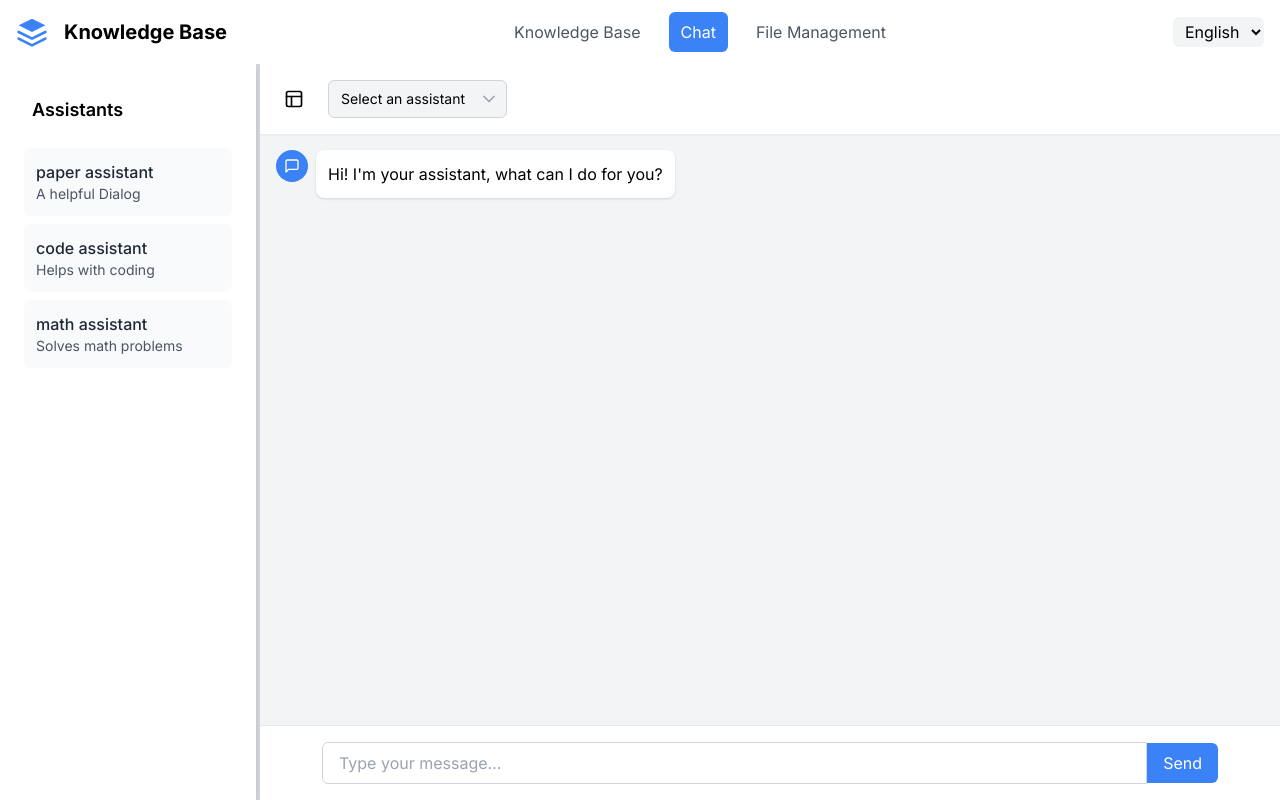
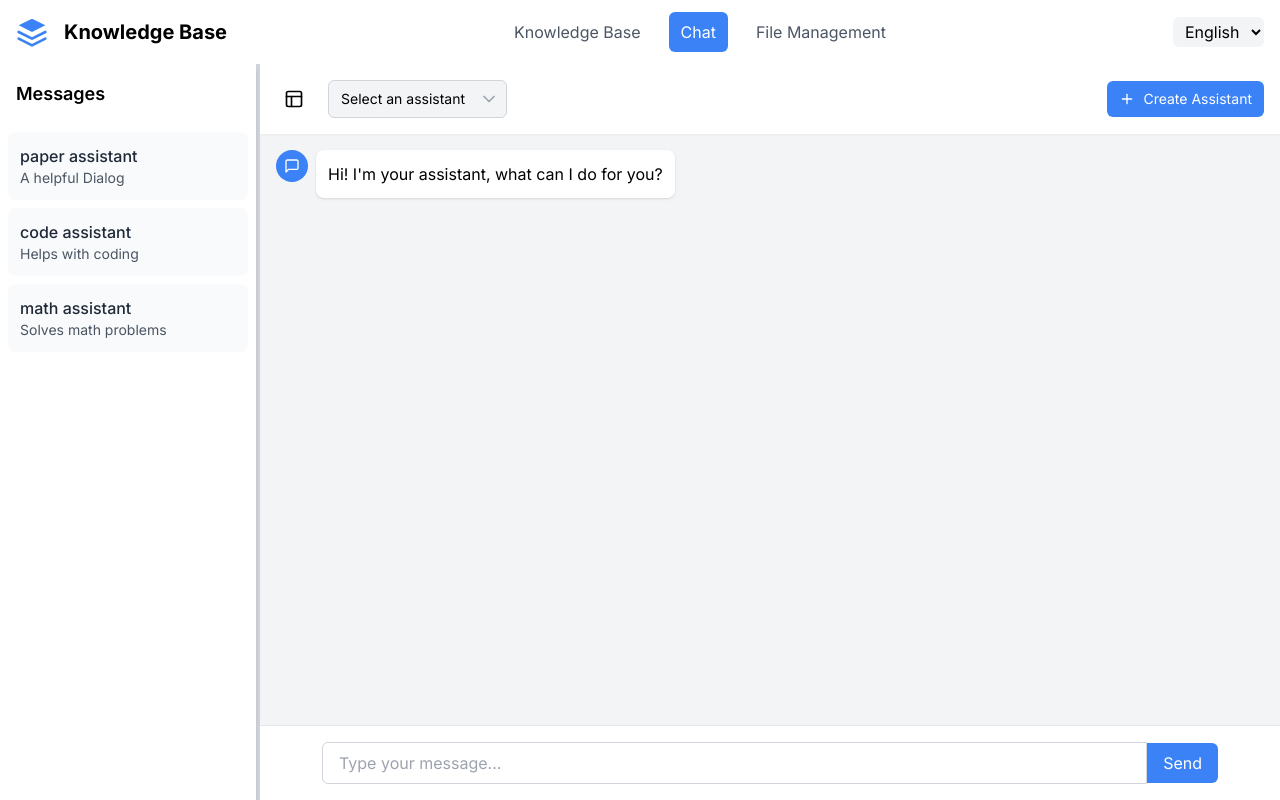
Before and after one commit to DoctorApcs/EduBox_backend, a Next.js app in the folder frontend/: page /chat in a window 1280 px wide. Built offline with nearby package versions, Linux system fonts and the light colour scheme.

Commit message:
feat (ui): adjust chat page components

```diff
--- a/frontend/src/app/chat/page.js
+++ b/frontend/src/app/chat/page.js
@@ -1,138 +1,44 @@
 "use client";
 
-import React, { useState, useCallback, useRef } from "react";
-import { ChevronDown, Layout, MessageSquare } from "lucide-react";
+import React, { useState } from "react";
+import Sidebar from "@/components/chat/SideBar";
+import ChatArea from "@/components/chat/ChatArea";
+import TopBar from "@/components/chat/TopBar";
 
 const Chat = () => {
   const [isSideView, setIsSideView] = useState(true);
   const [selectedAssistant, setSelectedAssistant] = useState("");
-  const [sidebarWidth, setSidebarWidth] = useState(256); // 16rem = 256px
-  const sidebarRef = useRef(null);
-  const [isResizing, setIsResizing] = useState(false);
+  const [sidebarWidth, setSidebarWidth] = useState(256);
 
   const assistants = [
     { id: "1", name: "paper assistant", description: "A helpful Dialog" },
     { id: "2", name: "code assistant", description: "Helps with coding" },
     { id: "3", name: "math assistant", description: "Solves math problems" },
-    // Add more assistants as needed
   ];
 
-  const startResizing = useCallback((mouseDownEvent) => {
-    mouseDownEvent.preventDefault();
-    setIsResizing(true);
-  }, []);
-
-  const stopResizing = useCallback(() => {
-    setIsResizing(false);
-  }, []);
-
-  const resize = useCallback(
-    (mouseMoveEvent) => {
-      if (isResizing) {
-        const newWidth = mouseMoveEvent.clientX - sidebarRef.current.offsetLeft;
-        if (newWidth > 150 && newWidth < 480) {
-          setSidebarWidth(newWidth);
-        }
-      }
-    },
-    [isResizing]
-  );
-
-  React.useEffect(() => {
-    window.addEventListener("mousemove", resize);
-    window.addEventListener("mouseup", stopResizing);
-    return () => {
-      window.removeEventListener("mousemove", resize);
-      window.removeEventListener("mouseup", stopResizing);
-    };
-  }, [resize, stopResizing]);
+  const handleCreateAssistant = () => {
+    // Implement create assistant logic here
+    console.log("Creating new assistant");
+  };
 
   return (
     <div className="flex h-[calc(100vh-4rem)] bg-gray-100">
-      {/* Sidebar */}
-      {isSideView && (
-        <>
-          <aside
-            ref={sidebarRef}
-            className="bg-white shadow-md overflow-y-auto relative p-4"
-            style={{ width: `${sidebarWidth}px` }}
-          >
-            <h2 className="text-lg font-semibold p-4">Assistants</h2>
-            {assistants.map((assistant) => (
-              <div
-                key={assistant.id}
-                className="m-2 p-3 bg-gray-50 rounded-lg hover:bg-gray-100 transition-colors duration-200"
-              >
-                <h3 className="font-medium text-gray-800">{assistant.name}</h3>
-                <p className="text-sm text-gray-600">{assistant.description}</p>
-              </div>
-            ))}
-          </aside>
-          <div
-            className="w-1 cursor-col-resize bg-gray-300 hover:bg-gray-400 transition-colors duration-200"
-            onMouseDown={startResizing}
-          />
-        </>
-      )}
-
-      {/* Main content */}
+      <Sidebar
+        isVisible={isSideView}
+        width={sidebarWidth}
+        setWidth={setSidebarWidth}
+        assistants={assistants}
+      />
       <main className="flex-1 flex flex-col overflow-hidden">
-        {/* Top bar */}
-        <div className="bg-white shadow-sm p-4 flex items-center justify-between">
-          <div className="flex items-center space-x-4">
-            <button
-              onClick={() => setIsSideView(!isSideView)}
-              className="p-2 hover:bg-gray-100 rounded"
-            >
-              <Layout size={20} />
-            </button>
-            <div className="relative">
-              <select
-                value={selectedAssistant}
-                onChange={(e) => setSelectedAssistant(e.target.value)}
-                className="appearance-none bg-gray-100 border border-gray-300 rounded-md py-2 pl-3 pr-10 text-sm leading-5 focus:outline-none focus:ring-2 focus:ring-blue-500 focus:border-blue-500"
-              >
-                <option value="">Select an assistant</option>
-                {assistants.map((assistant) => (
-                  <option key={assistant.id} value={assistant.id}>
-                    {assistant.name}
-                  </option>
-                ))}
-              </select>
-              <ChevronDown
-                size={20}
-                className="absolute right-2 top-1/2 transform -translate-y-1/2 text-gray-400 pointer-events-none"
-              />
-            </div>
-          </div>
-        </div>
-
-        {/* Chat area */}
-        <div className="flex-1 overflow-y-auto p-4">
-          {/* Chat messages would go here */}
-          <div className="flex items-start mb-4">
-            <div className="w-8 h-8 rounded-full bg-blue-500 flex items-center justify-center text-white mr-2">
-              <MessageSquare size={16} />
-            </div>
-            <div className="bg-white p-3 rounded-lg shadow max-w-md">
-              <p>Hi! I'm your assistant, what can I do for you?</p>
-            </div>
-          </div>
-        </div>
-
-        {/* Input area */}
-        <div className="bg-white border-t p-4">
-          <div className="flex items-center max-w-4xl mx-auto">
-            <input
-              type="text"
-              placeholder="Type your message..."
-              className="flex-1 border border-gray-300 rounded-l-md py-2 px-4 focus:outline-none focus:ring-2 focus:ring-blue-500 focus:border-blue-500"
-            />
-            <button className="bg-blue-500 text-white px-4 py-2 rounded-r-md hover:bg-blue-600">
-              Send
-            </button>
-          </div>
-        </div>
+        <TopBar
+          isSideView={isSideView}
+          setIsSideView={setIsSideView}
+          selectedAssistant={selectedAssistant}
+          setSelectedAssistant={setSelectedAssistant}
+          assistants={assistants}
+          onCreateAssistant={handleCreateAssistant}
+        />
+        <ChatArea />
       </main>
     </div>
   );
--- /dev/null
+++ b/frontend/src/components/chat/ChatArea.js
@@ -0,0 +1,34 @@
+import React from "react";
+import { MessageSquare } from "lucide-react";
+
+const ChatArea = () => {
+  return (
+    <>
+      <div className="flex-1 overflow-y-auto p-4">
+        {/* Chat messages would go here */}
+        <div className="flex items-start mb-4">
+          <div className="w-8 h-8 rounded-full bg-blue-500 flex items-center justify-center text-white mr-2">
+            <MessageSquare size={16} />
+          </div>
+          <div className="bg-white p-3 rounded-lg shadow max-w-md">
+            <p>Hi! I'm your assistant, what can I do for you?</p>
+          </div>
+        </div>
+      </div>
+      <div className="bg-white border-t p-4">
+        <div className="flex items-center max-w-4xl mx-auto">
+          <input
+            type="text"
+            placeholder="Type your message..."
+            className="flex-1 border border-gray-300 rounded-l-md py-2 px-4 focus:outline-none focus:ring-2 focus:ring-blue-500 focus:border-blue-500"
+          />
+          <button className="bg-blue-500 text-white px-4 py-2 rounded-r-md hover:bg-blue-600">
+            Send
+          </button>
+        </div>
+      </div>
+    </>
+  );
+};
+
+export default ChatArea;
--- /dev/null
+++ b/frontend/src/components/chat/SideBar.js
@@ -0,0 +1,65 @@
+import React, { useCallback, useRef, useState, useEffect } from "react";
+
+const Sidebar = ({ isVisible, width, setWidth, assistants }) => {
+  const sidebarRef = useRef(null);
+  const [isResizing, setIsResizing] = useState(false);
+
+  const startResizing = useCallback((mouseDownEvent) => {
+    mouseDownEvent.preventDefault();
+    setIsResizing(true);
+  }, []);
+
+  const stopResizing = useCallback(() => {
+    setIsResizing(false);
+  }, []);
+
+  const resize = useCallback(
+    (mouseMoveEvent) => {
+      if (isResizing) {
+        const newWidth = mouseMoveEvent.clientX - sidebarRef.current.offsetLeft;
+        if (newWidth > 150 && newWidth < 480) {
+          setWidth(newWidth);
+        }
+      }
+    },
+    [isResizing, setWidth]
+  );
+
+  useEffect(() => {
+    window.addEventListener("mousemove", resize);
+    window.addEventListener("mouseup", stopResizing);
+    return () => {
+      window.removeEventListener("mousemove", resize);
+      window.removeEventListener("mouseup", stopResizing);
+    };
+  }, [resize, stopResizing]);
+
+  if (!isVisible) return null;
+
+  return (
+    <>
+      <aside
+        ref={sidebarRef}
+        className="bg-white shadow-md overflow-y-auto relative"
+        style={{ width: `${width}px` }}
+      >
+        <h2 className="text-lg font-semibold p-4">Messages</h2>
+        {assistants.map((assistant) => (
+          <div
+            key={assistant.id}
+            className="m-2 p-3 bg-gray-50 rounded-lg hover:bg-gray-100 transition-colors duration-200"
+          >
+            <h3 className="font-medium text-gray-800">{assistant.name}</h3>
+            <p className="text-sm text-gray-600">{assistant.description}</p>
+          </div>
+        ))}
+      </aside>
+      <div
+        className="w-1 cursor-col-resize bg-gray-300 hover:bg-gray-400 transition-colors duration-200"
+        onMouseDown={startResizing}
+      />
+    </>
+  );
+};
+
+export default Sidebar;
--- /dev/null
+++ b/frontend/src/components/chat/TopBar.js
@@ -0,0 +1,51 @@
+import React from "react";
+import { ChevronDown, Layout, Plus } from "lucide-react";
+
+const TopBar = ({
+  isSideView,
+  setIsSideView,
+  selectedAssistant,
+  setSelectedAssistant,
+  assistants,
+  onCreateAssistant,
+}) => {
+  return (
+    <div className="bg-white shadow-sm p-4 flex items-center justify-between">
+      <div className="flex items-center space-x-4">
+        <button
+          onClick={() => setIsSideView(!isSideView)}
+          className="p-2 hover:bg-gray-100 rounded"
+        >
+          <Layout size={20} />
+        </button>
+        <div className="relative">
+          <select
+            value={selectedAssistant}
+            onChange={(e) => setSelectedAssistant(e.target.value)}
+            className="appearance-none bg-gray-100 border border-gray-300 rounded-md py-2 pl-3 pr-10 text-sm leading-5 focus:outline-none focus:ring-2 focus:ring-blue-500 focus:border-blue-500"
+          >
+            <option value="">Select an assistant</option>
+            {assistants.map((assistant) => (
+              <option key={assistant.id} value={assistant.id}>
+                {assistant.name}
+              </option>
+            ))}
+          </select>
+          <ChevronDown
+            size={20}
+            className="absolute right-2 top-1/2 transform -translate-y-1/2 text-gray-400 pointer-events-none"
+          />
+        </div>
+      </div>
+      <button
+        onClick={onCreateAssistant}
+        className="bg-blue-500 text-white px-3 py-2 rounded-md flex items-center text-sm"
+      >
+        <Plus size={16} className="mr-2" />
+        Create Assistant
+      </button>
+    </div>
+  );
+};
+
+export default TopBar;
```
